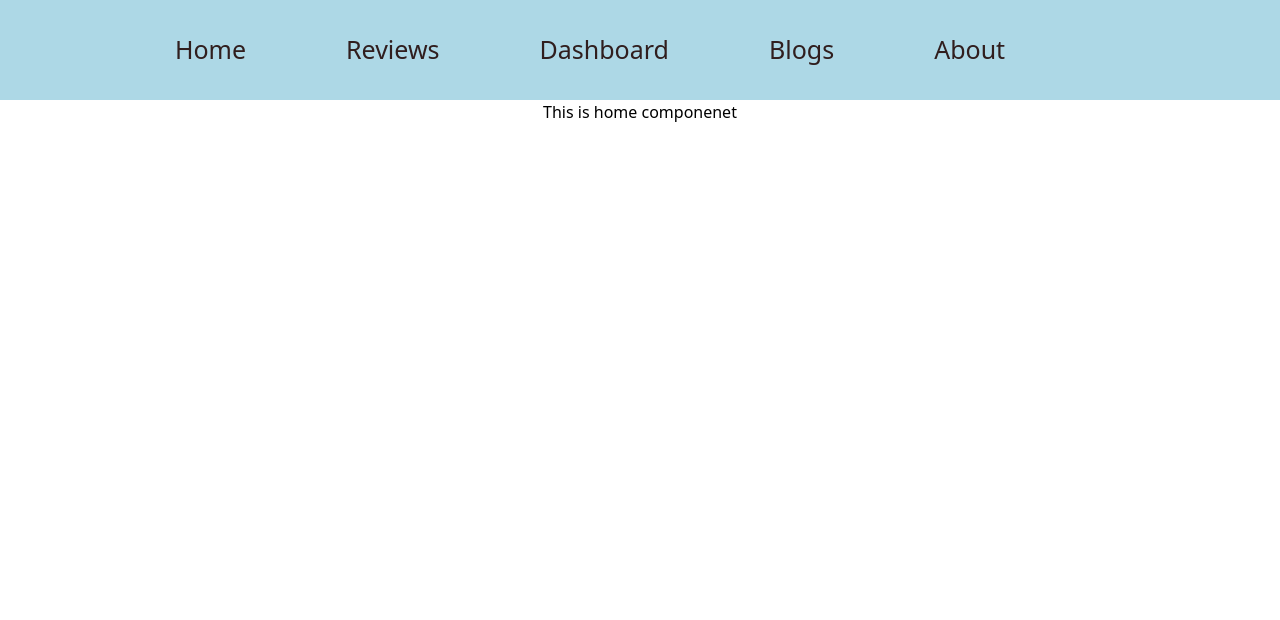
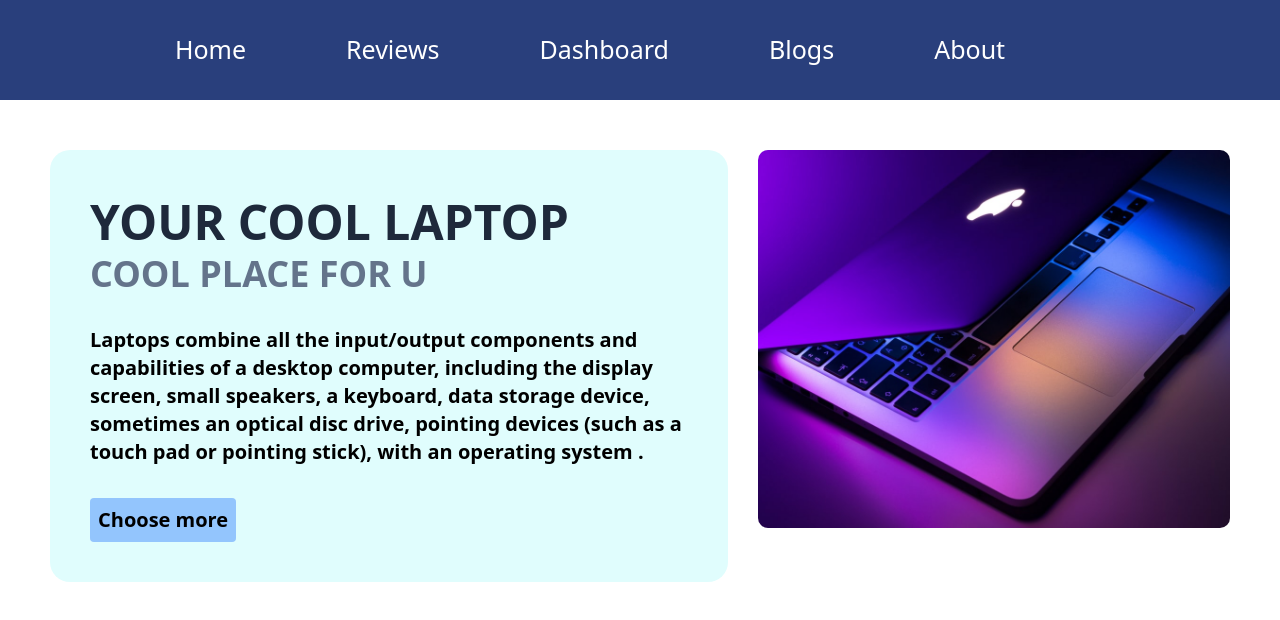
Before and after one commit to Anikroy7/cool-laptop-zone, a React (Create React App) app: page / in a window 1280 px wide. Shown: the top 620 px of the page. Built offline with nearby package versions, Linux system fonts and the light colour scheme.

Commit message:
home component addded with image and details

```diff
--- a/src/App.css
+++ b/src/App.css
@@ -1,6 +1,6 @@
-.App {
+/* .App {
   text-align: center;
-}
+} */
 
 .App-logo {
   height: 40vmin;
@@ -32,6 +32,7 @@
   from {
     transform: rotate(0deg);
   }
+
   to {
     transform: rotate(360deg);
   }
--- /dev/null
+++ b/src/Components/Home/Home.css
@@ -0,0 +1,17 @@
+.laptop-container {
+    display: grid;
+    grid-template-columns: 3fr 2fr;
+    margin: 50px;
+}
+
+.laptop-details {
+    background-color: rgb(224, 253, 253);
+    padding: 40px;
+    margin-right: 30px;
+    border-radius: 20px;
+
+}
+
+.image-container img {
+    border-radius: 10px;
+}
--- a/src/Components/Home/Home.js
+++ b/src/Components/Home/Home.js
@@ -1,10 +1,25 @@
 import React from 'react';
-
+import './Home.css'
 const Home = () => {
     return (
-        <div>
-            <h3>This is home componenet</h3>
-        </div>
+        <main>
+            <section className="laptop-container">
+                <div className="laptop-details">
+                    <h1 className='text-5xl font-bold text-slate-800 mt-2'>YOUR COOL LAPTOP</h1>
+                    <h1 className='text-4xl font-bold text-slate-500 mt-2'>COOL PLACE FOR U</h1>
+                    <p className='mt-8 text-xl font-semibold'>
+                        Laptops combine all the input/output components and capabilities of a desktop computer, including the display screen, small speakers, a keyboard, data storage device, sometimes an optical disc drive, pointing devices (such as a touch pad or pointing stick), with an operating system .
+                    </p>
+                    <button className='text-xl font-semibold bg-blue-300 rounded p-2 mt-8 hover:bg-cyan-300'>Choose more</button>
+                </div>
+
+                {/* image section start */}
+                <div className='image-container'>
+                    <img src="../../laotop.jpg" alt="" />
+                </div>
+            </section>
+
+        </main>
     );
 };
 
--- a/src/Components/Navbar/Navbar.css
+++ b/src/Components/Navbar/Navbar.css
@@ -1,5 +1,5 @@
 .navbar {
-    background-color: lightblue;
+    background-color: rgb(41, 63, 124);
     height: 100px;
     display: flex;
     justify-content: center;
@@ -10,5 +10,5 @@
     font-size: 25px;
     margin-right: 100px;
     font-weight: 500;
-    color: rgb(48, 30, 30);
+    color: rgb(255, 255, 255);
 }
```
Also changed, not shown: public/laotop.jpg (added), src/laotop.jpg (added).
